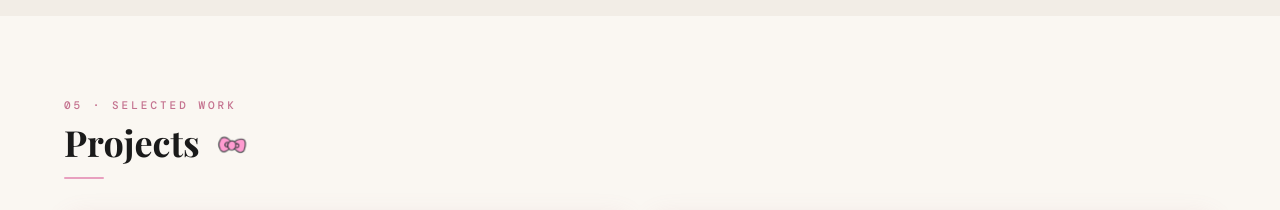
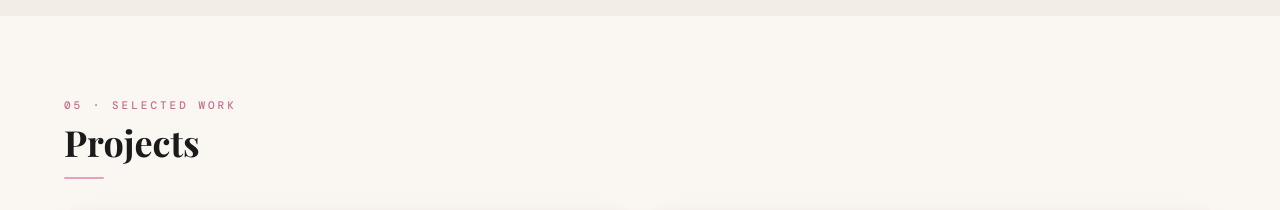
Before and after one commit to nylaimanii/nyla-portfolio, a React (Vite) app: page / in a window 1280 px wide. Shown: the part 3600-3810 px from the top of the page. Built offline with nearby package versions, Linux system fonts and the light colour scheme; a web font is replaced by a local one.

Commit message:
remove bow
Co-Authored-By: Claude Opus 4.7 (1M context) <noreply@anthropic.com>

```diff
--- a/src/components/Projects.jsx
+++ b/src/components/Projects.jsx
@@ -23,12 +23,7 @@ function statusLabel(status = '') {
 
 export default function Projects() {
   return (
-    <Window
-      title="✦ PROJECTS.dir"
-      id="projects"
-      index={4}
-      titleAdornment={<Bow delay="0s" className="section-title-bow" />}
-    >
+    <Window title="✦ PROJECTS.dir" id="projects" index={4}>
       <motion.div className="projects-grid" layout>
         {projects.map((proj) => (
           <motion.div
```
